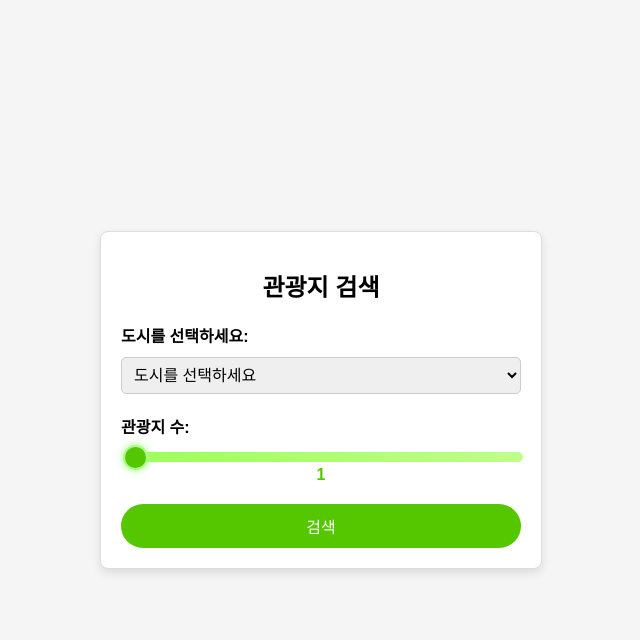
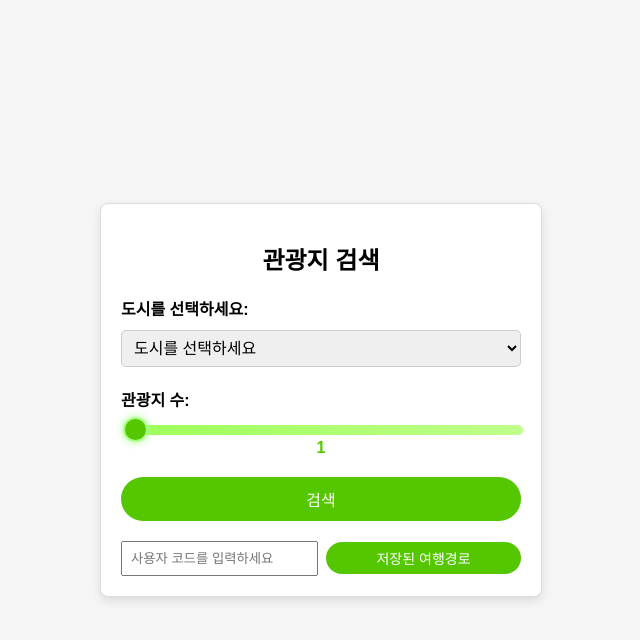
Before and after one commit to kkw047/JDIN-_Regional-Tourism-Guide-Web-Using-Open-API, a Flask app: page / in a window 1280 px wide. Shown: the top 640 px of the page, without its empty margins (319-959 px from the left). Run offline with Flask 3, Linux system fonts and the light colour scheme.

Commit message:
초기 코드입력 추가

```diff
--- a/templates/index.html
+++ b/templates/index.html
@@ -148,7 +148,26 @@
             <div class="range-value" id="range-value">1</div>
 
             <button type="submit">검색</button>
-
+            <div class="error" id="error-message" style="display: none;"></div>
+    </form>
+    <div style="margin-top:20px; text-align:center;">
+    <div style="display: flex; justify-content: flex-start; align-items: center; width: 100%; max-width: 400px; margin: 0 auto;">
+        <input type="text" id="userText" placeholder="사용자 코드를 입력하세요" style="width:180px; padding:8px; margin-right:8px;">
+        <button type="button" onclick="submitText()" style="padding:6px 12px; font-size:14px;">저장된 여행경로</button>
+    </div>
+</div>
+<script>
+    function submitText() {
+        const text = document.getElementById('userText').value;
+        if (text.trim() === "") {
+            alert("사용자 코드를 입력하세요!");
+            return;
+        }
+        // live.html로 이동 (GET 파라미터로 코드 전달)
+        window.location.href = `/live?code=${encodeURIComponent(text)}`;
+    }
+</script>
+    </script>
             <!-- 에러 메시지 -->
             <div class="error" id="error-message" style="display: none;"></div>
         </form>
@@ -189,6 +208,7 @@
             // 에러 메시지 숨기기
             errorMessage.style.display = "none";
         });
+
     </script>
 </body>
 </html>
```
